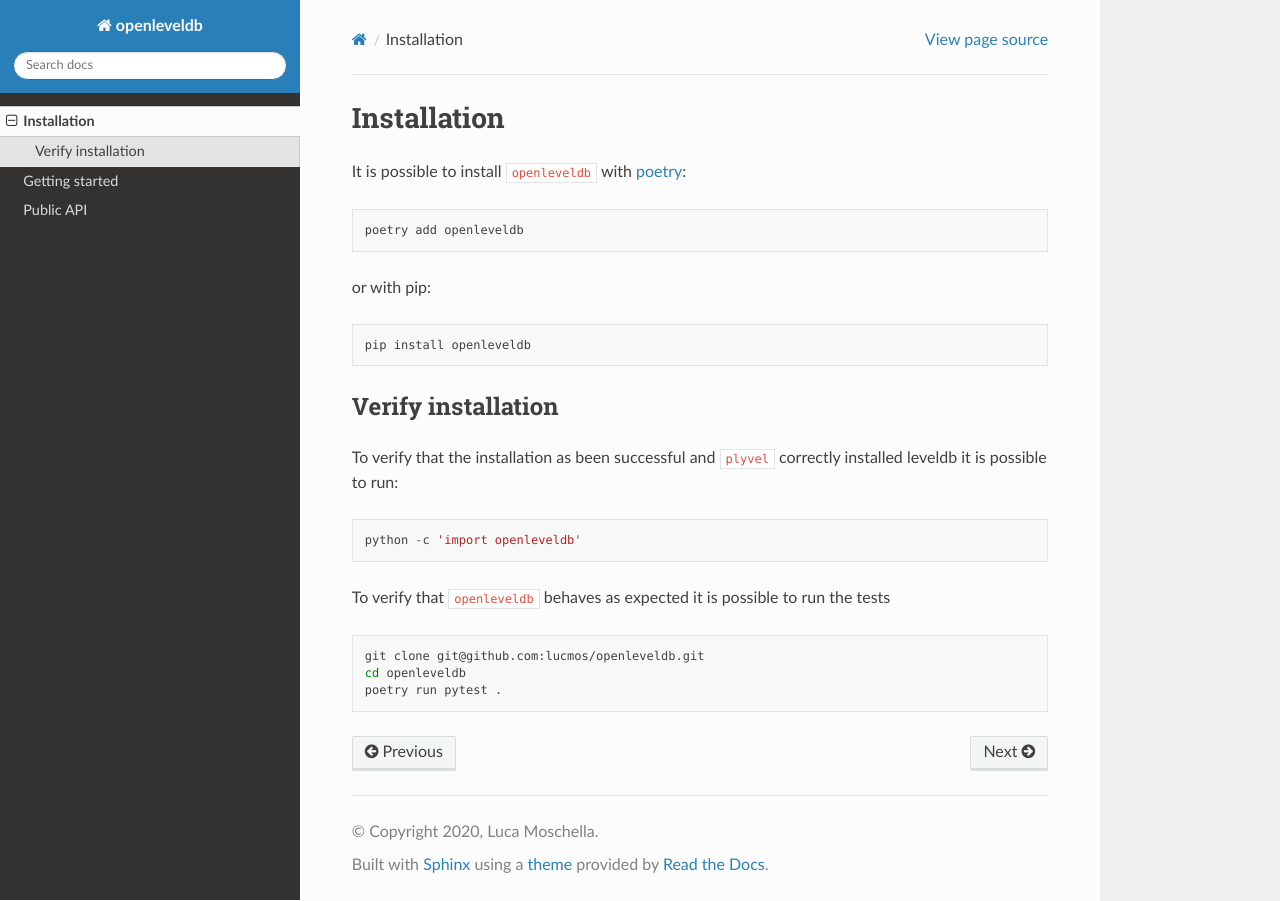
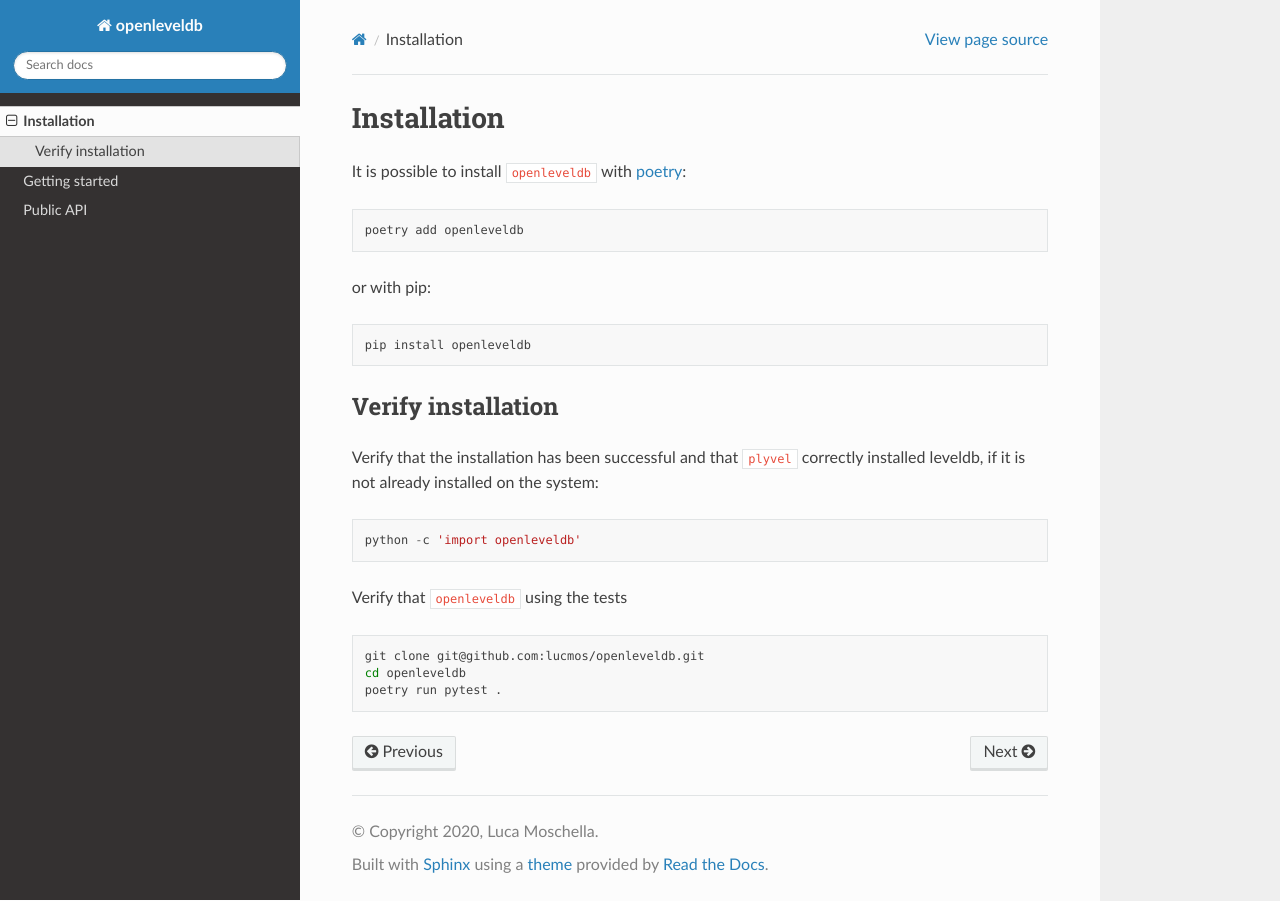
Before and after one commit to lucmos/openleveldb, a Sphinx documentation site: the page built from docs/source/installation.rst, in a window 1280 px wide. Built offline with Sphinx 7.4.7 and the Read the Docs theme 2.0.0, drawn with Linux system fonts in a browser that asks for light colours.

Commit message:
Fix typo

```diff
--- a/docs/source/installation.rst
+++ b/docs/source/installation.rst
@@ -15,11 +15,12 @@ or with pip::
 Verify installation
 ===================
 
-To verify that the installation as been successful and ``plyvel`` correctly installed leveldb it is possible to run::
+Verify that the installation has been successful and that ``plyvel`` correctly installed leveldb,
+if it is not already installed on the system::
 
     python -c 'import openleveldb'
 
-To verify that ``openleveldb`` behaves as expected it is possible to run the tests
+Verify that ``openleveldb`` using the tests
 
 .. code:: bash
 
--- a/docs/source/user.rst
+++ b/docs/source/user.rst
@@ -40,7 +40,7 @@ Then it's possible to instantiate a ``LevelDB`` object specifying the server::
 Basic access
 ============
 
-Storing, reading and deleting an element follows the dict protocol:
+Storing, reading and deleting an element follow the dict protocol:
 
     >>> db["prefix", "key"] = np.array([1, 2, 3], dtype=np.int8)
     >>> db["prefix", "key"]
```
